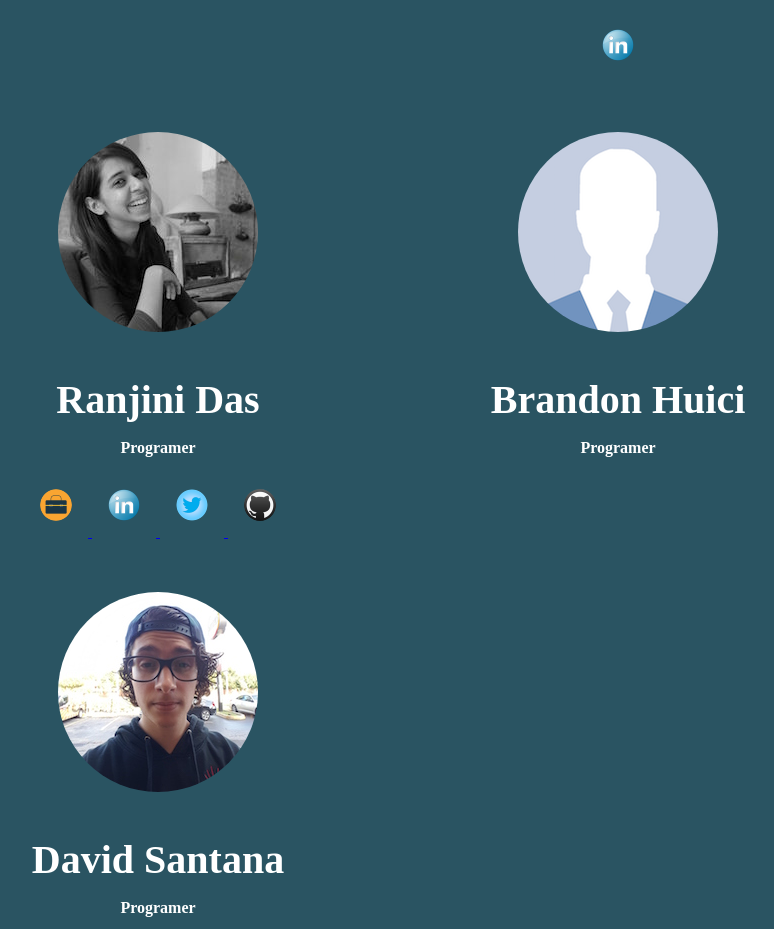
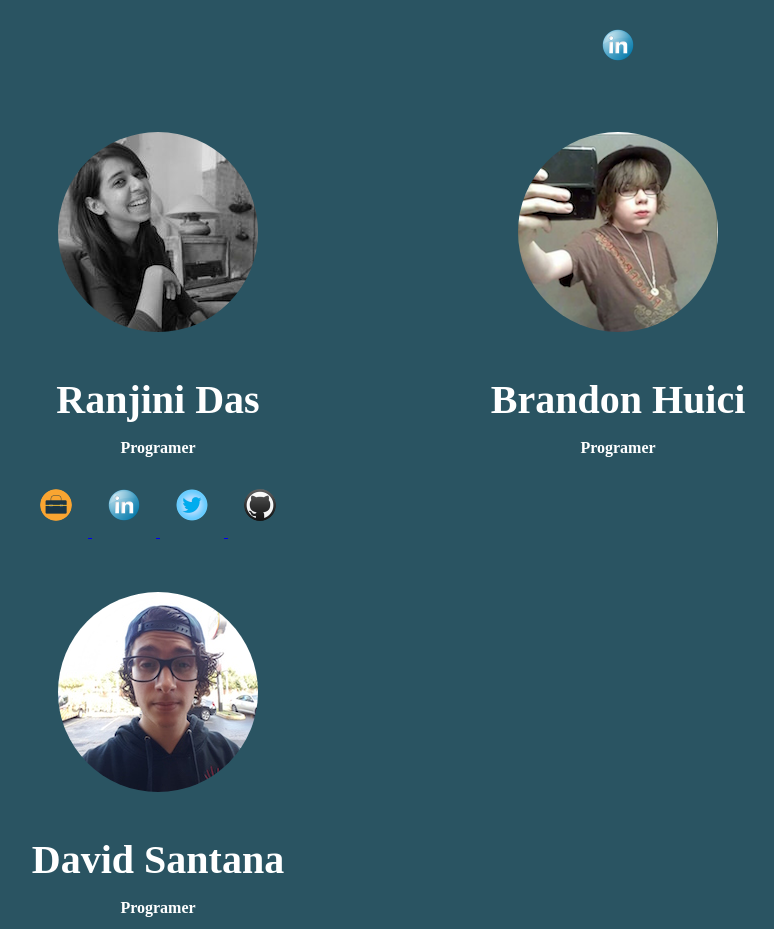
Before and after one commit to GlowLimeGames/DefendersSite, a plain HTML site: page Team.html in a window 1280 px wide. Shown: the part 3341-4270 px from the top of the page, without its empty margins (72-846 px from the left). Drawn offline with Linux system fonts and the light colour scheme; a web font is replaced by a local one.

Commit message:
Adding photo of Brandon

```diff
--- a/Team.html
+++ b/Team.html
@@ -154,7 +154,7 @@
               </div>
          </div>
          <div class = "developer">
-              <img class = "portrait" src = "image/portrait/Placeholder.png">
+              <img class = "portrait" src = "image/portrait/BrandonHu.png">
               <h3 class = "name">Brandon Huici</h3>
               <h4 class = "role">Programer</h4>
               <div class = "links">
```
Also changed, not shown: image/portrait/BrandonHu.png (added).
